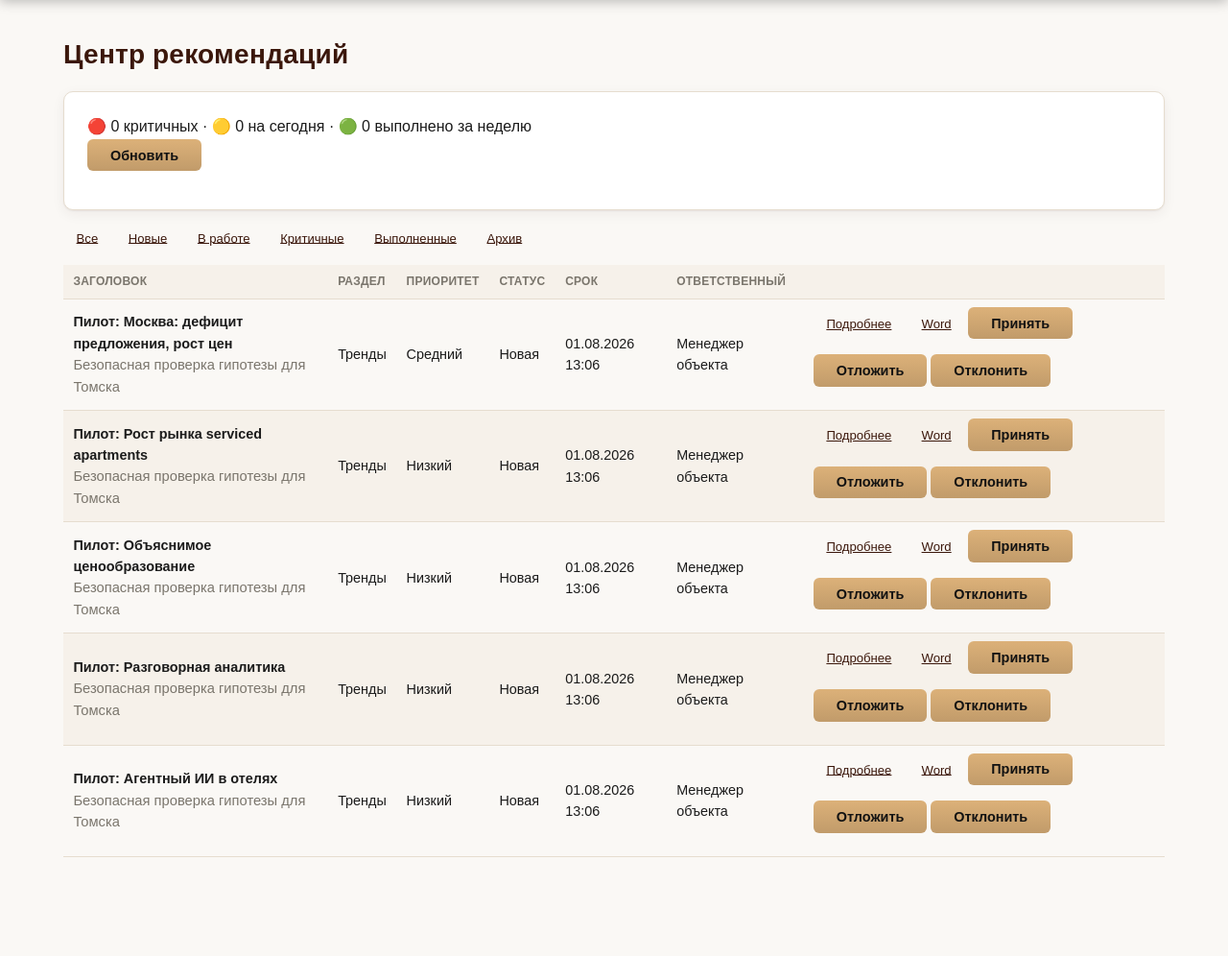
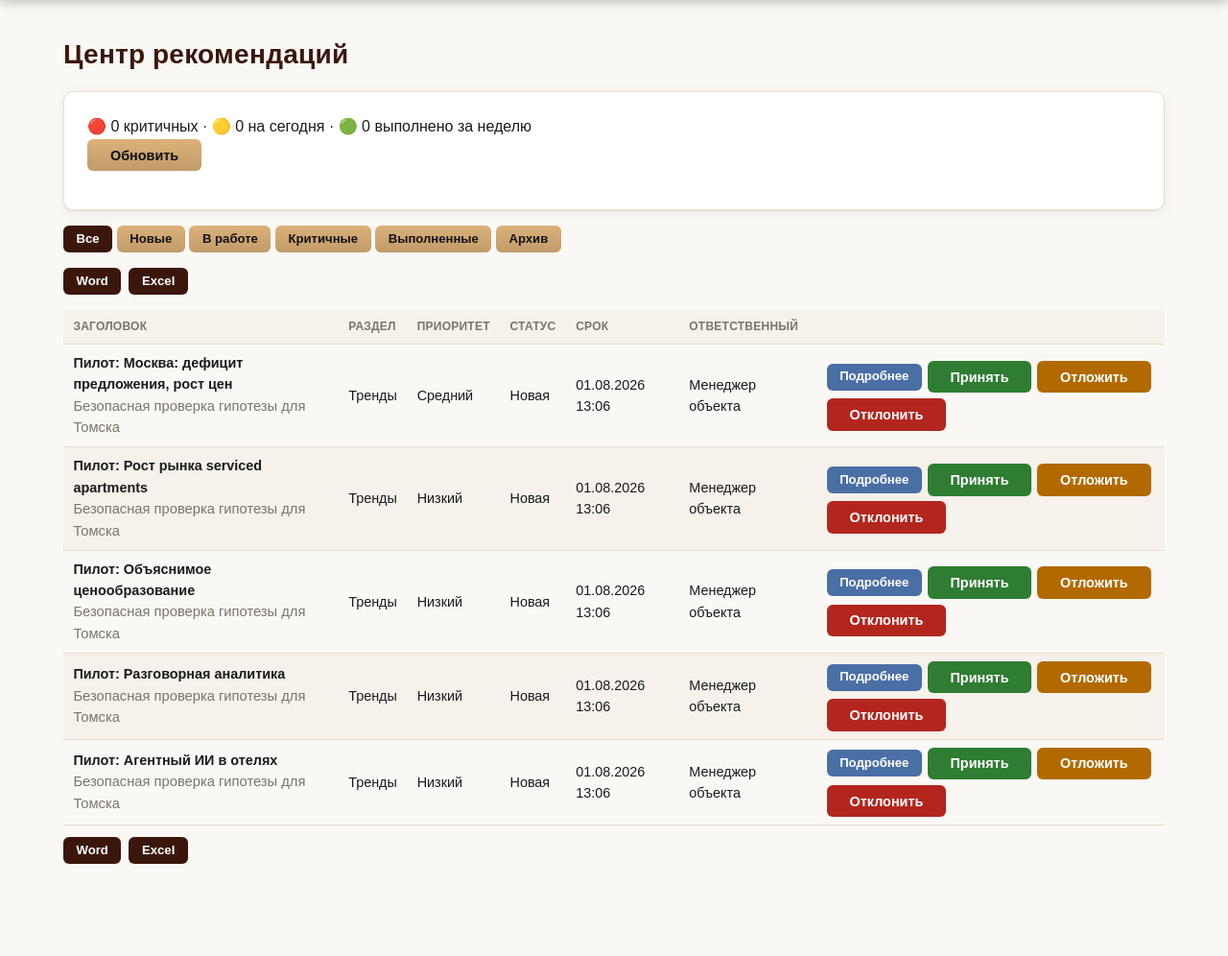
Before and after one commit to kraskimira89-spec/hotel-report-bot-, a FastAPI app: page /recommendations in a window 1280 px wide. Shown: the part 55-1051 px from the top of the page at 96% size. Before the commit the page ends 948 px from the top, so only its background shows below. Run offline with FastAPI, Linux system fonts and the light colour scheme; the visitor is signed in with stand-in values (Sample User, id 1); data comes from the database, SQL or seed files in the repository; data that the repository does not hold is empty.

Commit message:
docs: обновление документации
- docs/history/2026-07-18_recommendations_center.md
- src/notifiers/docx_export.py
- src/web/app.py
- src/web/templates/base.html
- src/web/templates/recommendation_universal_detail.html
- src/web/templates/recommendations.html
- tests/test_recommendations_center.py

```diff
--- a/src/web/app.py
+++ b/src/web/app.py
@@ -346,6 +346,69 @@ async def recommendations_refresh(request: Request) -> Response:
 
     refresh_recommendations_center()
     return RedirectResponse(url="/recommendations", status_code=status.HTTP_302_FOUND)
+
+
+@app.get("/recommendations/export.docx")
+async def recommendations_list_export_docx(
+    request: Request,
+    bucket: str = Query(default="all"),
+) -> Response:
+    redirect = _require_auth(request)
+    if redirect:
+        return redirect
+    from urllib.parse import quote
+
+    from src.notifiers.docx_export import build_recommendations_list_docx
+
+    data = queries.fetch_recommendations_bundle(bucket=bucket)
+    tab_label = next(
+        (t["label"] for t in data["tabs"] if t["id"] == data["bucket"]),
+        data["bucket"],
+    )
+    payload = build_recommendations_list_docx(data["rows"], bucket_label=tab_label)
+    filename = f"1apart_recomendacii_{data['bucket']}.docx"
+    headers = {
+        "Content-Disposition": (
+            f'attachment; filename="{filename}"; '
+            f"filename*=UTF-8''{quote(filename)}"
+        )
+    }
+    return Response(
+        content=payload,
+        media_type=(
+            "application/vnd.openxmlformats-officedocument.wordprocessingml.document"
+        ),
+        headers=headers,
+    )
+
+
+@app.get("/recommendations/export.xlsx")
+async def recommendations_list_export_xlsx(
+    request: Request,
+    bucket: str = Query(default="all"),
+) -> Response:
+    """Таблица списка для Excel (CSV UTF-8 BOM, открывается в Excel)."""
+    redirect = _require_auth(request)
+    if redirect:
+        return redirect
+    from urllib.parse import quote
+
+    from src.notifiers.docx_export import build_recommendations_list_csv
+
+    data = queries.fetch_recommendations_bundle(bucket=bucket)
+    payload = build_recommendations_list_csv(data["rows"])
+    filename = f"1apart_recomendacii_{data['bucket']}.csv"
+    headers = {
+        "Content-Disposition": (
+            f'attachment; filename="{filename}"; '
+            f"filename*=UTF-8''{quote(filename)}"
+        )
+    }
+    return Response(
+        content=payload,
+        media_type="text/csv; charset=utf-8",
+        headers=headers,
+    )
 
 
 @app.get("/recommendations/{rec_id}", response_class=HTMLResponse)
--- a/src/web/templates/base.html
+++ b/src/web/templates/base.html
@@ -236,6 +236,82 @@
         .btn-small {
             padding: .3rem .85rem;
             font-size: .82rem;
+        }
+
+        a.btn-small {
+            display: inline-block;
+            text-decoration: none;
+            background: linear-gradient(180deg, var(--primary-2), var(--primary));
+            color: var(--dark);
+            border: none;
+            border-radius: var(--radius-sm);
+            font-weight: 600;
+            cursor: pointer;
+            line-height: 1.4;
+            transition: .15s ease;
+        }
+
+        a.btn-small:hover {
+            background: var(--primary-h);
+            color: #fff;
+        }
+
+        a.btn-small.active {
+            background: var(--dark-brown);
+            color: #fff;
+        }
+
+        .btn-detail {
+            background: #4A6FA5 !important;
+            color: #fff !important;
+        }
+        .btn-detail:hover { background: #3A5A8A !important; color: #fff !important; }
+
+        .btn-accept {
+            background: var(--ok) !important;
+            color: #fff !important;
+        }
+        .btn-accept:hover { background: #1B5E20 !important; color: #fff !important; }
+
+        .btn-defer {
+            background: var(--warn) !important;
+            color: #fff !important;
+        }
+        .btn-defer:hover { background: #8A5200 !important; color: #fff !important; }
+
+        .btn-reject {
+            background: var(--err) !important;
+            color: #fff !important;
+        }
+        .btn-reject:hover { background: #8B1E18 !important; color: #fff !important; }
+
+        .btn-export {
+            background: var(--dark-brown) !important;
+            color: #fff !important;
+        }
+        .btn-export:hover { background: #1a0a05 !important; color: #fff !important; }
+
+        .reco-toolbar {
+            display: flex;
+            flex-wrap: wrap;
+            gap: .5rem;
+            margin: .75rem 0 1rem;
+        }
+
+        .reco-actions {
+            display: flex;
+            flex-wrap: wrap;
+            gap: .35rem;
+            align-items: center;
+        }
+
+        .reco-actions form {
+            display: inline;
+            margin: 0;
+        }
+
+        .reco-actions form button {
+            margin: 0;
         }
 
         .grid-2 {
--- a/src/web/templates/recommendation_universal_detail.html
+++ b/src/web/templates/recommendation_universal_detail.html
@@ -4,7 +4,7 @@
 <p class="muted" style="margin-bottom:1rem">
     <a href="/recommendations">← К списку</a>
     ·
-    <a href="/recommendations/{{ card.id }}/export.docx">Скачать Word (.docx)</a>
+    <a class="btn-small btn-export" href="/recommendations/{{ card.id }}/export.docx">Скачать Word (.docx)</a>
 </p>
 
 <div class="card">
--- a/src/web/templates/recommendations.html
+++ b/src/web/templates/recommendations.html
@@ -22,6 +22,11 @@
 </p>
 
 {% if data.rows %}
+<div class="reco-toolbar">
+    <a class="btn-small btn-export" href="/recommendations/export.docx?bucket={{ data.bucket }}">Word</a>
+    <a class="btn-small btn-export" href="/recommendations/export.xlsx?bucket={{ data.bucket }}">Excel</a>
+</div>
+
 <table class="data-table">
     <thead>
         <tr>
@@ -47,24 +52,30 @@
             <td>{{ r.due_at }}</td>
             <td>{{ r.owner }}</td>
             <td>
-                <a class="btn-small" href="/recommendations/{{ r.id }}">Подробнее</a>
-                <a class="btn-small" href="/recommendations/{{ r.id }}/export.docx">Word</a>
-                {% if r.status == 'new' %}
-                <form method="post" action="/recommendations/{{ r.id }}/accept" style="display:inline">
-                    <button type="submit" class="btn-small">Принять</button>
-                </form>
-                <form method="post" action="/recommendations/{{ r.id }}/defer" style="display:inline">
-                    <button type="submit" class="btn-small">Отложить</button>
-                </form>
-                <form method="post" action="/recommendations/{{ r.id }}/reject" style="display:inline">
-                    <button type="submit" class="btn-small">Отклонить</button>
-                </form>
-                {% endif %}
+                <div class="reco-actions">
+                    <a class="btn-small btn-detail" href="/recommendations/{{ r.id }}">Подробнее</a>
+                    {% if r.status == 'new' %}
+                    <form method="post" action="/recommendations/{{ r.id }}/accept">
+                        <button type="submit" class="btn-small btn-accept">Принять</button>
+                    </form>
+                    <form method="post" action="/recommendations/{{ r.id }}/defer">
+                        <button type="submit" class="btn-small btn-defer">Отложить</button>
+                    </form>
+                    <form method="post" action="/recommendations/{{ r.id }}/reject">
+                        <button type="submit" class="btn-small btn-reject">Отклонить</button>
+                    </form>
+                    {% endif %}
+                </div>
             </td>
         </tr>
     {% endfor %}
     </tbody>
 </table>
+
+<div class="reco-toolbar">
+    <a class="btn-small btn-export" href="/recommendations/export.docx?bucket={{ data.bucket }}">Word</a>
+    <a class="btn-small btn-export" href="/recommendations/export.xlsx?bucket={{ data.bucket }}">Excel</a>
+</div>
 {% else %}
 <p class="muted">Нет рекомендаций в этом разделе.</p>
 {% endif %}
```
Also changed, not shown: docs/history/2026-07-18_recommendations_center.md (+6 -0 lines), src/notifiers/docx_export.py (+66 -0 lines), tests/test_recommendations_center.py (+29 -0 lines).
